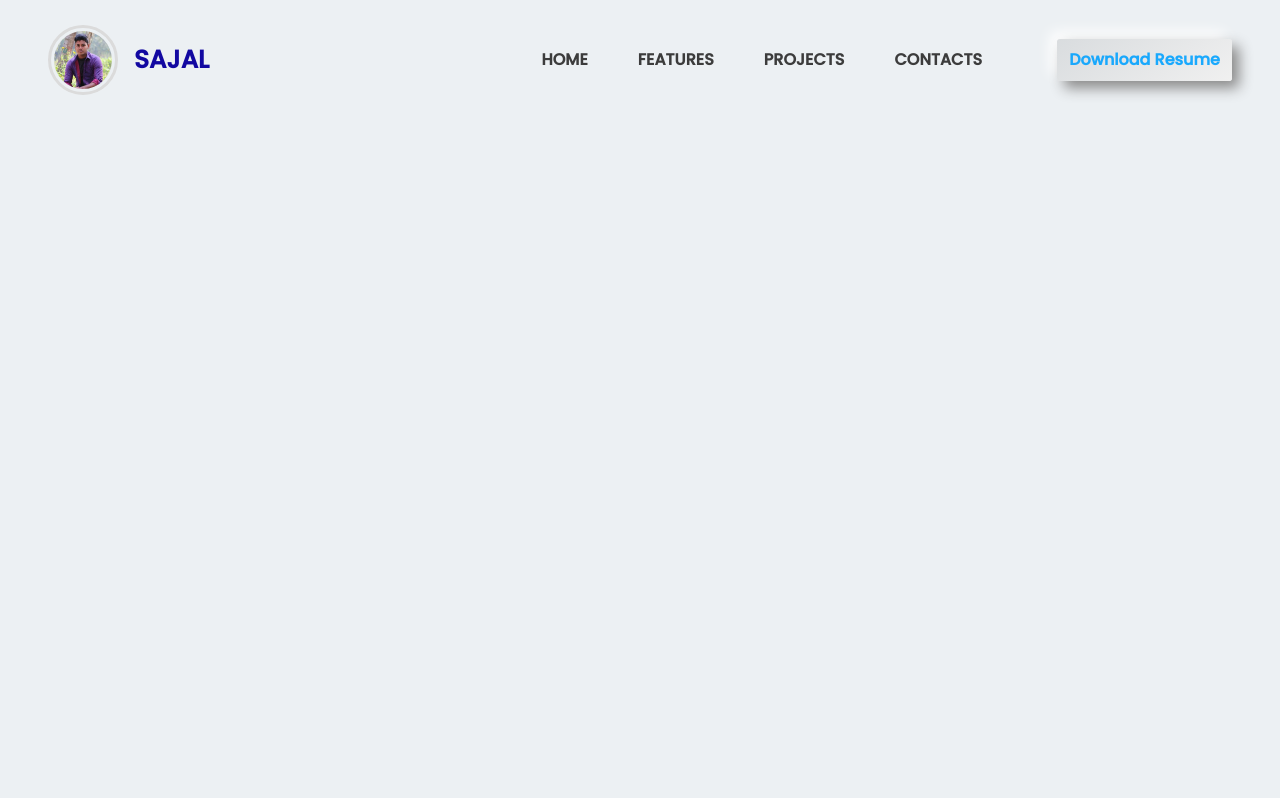
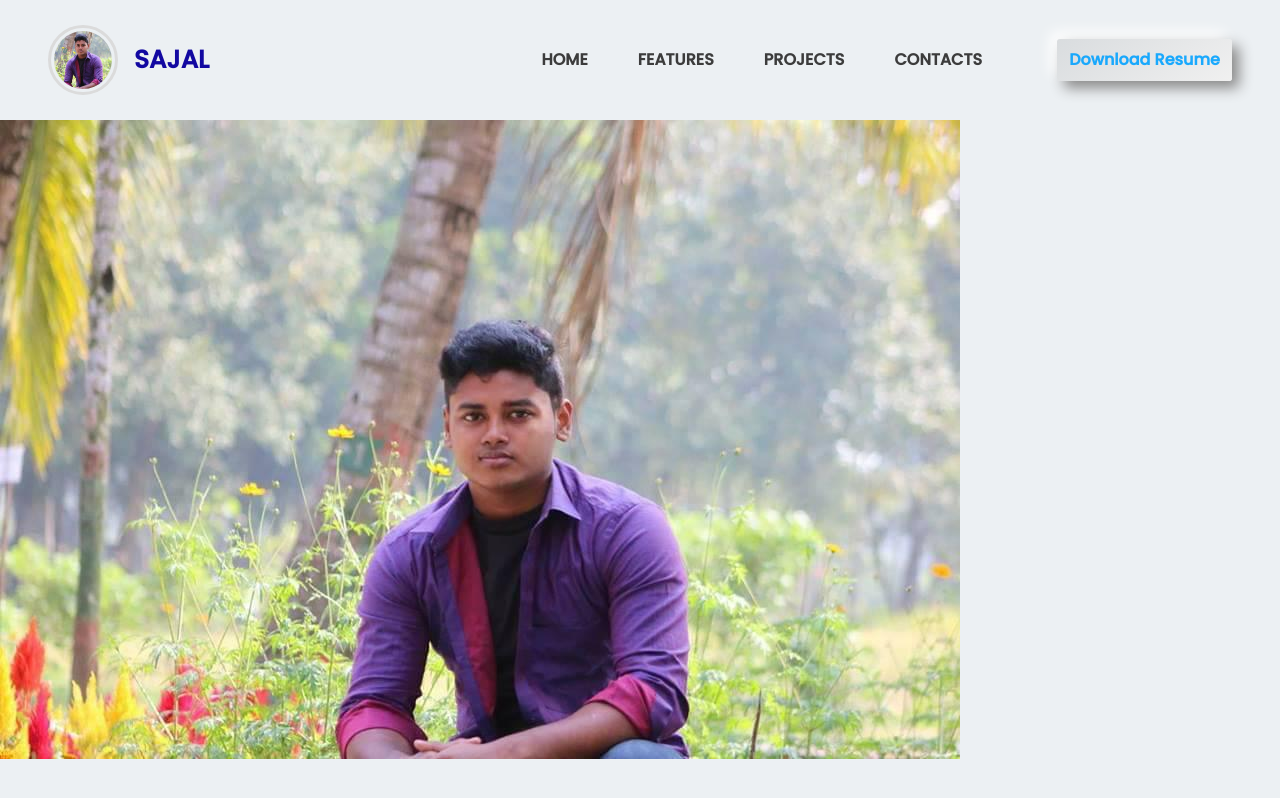
Before and after one commit to Sajalhowlader/portfolio, a React (Create React App) app: page / in a window 1280 px wide. Built offline with nearby package versions, Linux system fonts and the light colour scheme.

Commit message:
add banner

```diff
--- /dev/null
+++ b/src/Pages/Home/Banner.js
@@ -0,0 +1,18 @@
+import React from 'react';
+import bannerImg from '../../images/linked profile.jpg'
+const Banner = () => {
+    return (
+        <section>
+          <div className='banner-container'>
+              <div className='banner-info'>
+
+              </div>
+              <div className="banner-img">
+                  <img src={bannerImg} alt="" />
+              </div>
+              </div>
+        </section>
+    );
+};
+
+export default Banner;
--- a/src/Pages/Home/Header.js
+++ b/src/Pages/Home/Header.js
@@ -1,7 +1,8 @@
 import React from 'react';
 import { Nav, Navbar } from 'react-bootstrap';
 import { NavLink } from 'react-router-dom';
-import navImg from '../../images/oo.jpg'
+import navImg from '../../images/oo.jpg';
+import Banner from './Banner';
 
 const Header = () => {
   return (
@@ -23,6 +24,7 @@ const Header = () => {
     </Nav>
    </Navbar.Collapse>
 </Navbar>
+<Banner/>
     </>
   );
 };
```
Also changed, not shown: src/images/linked profile.jpg (added).
